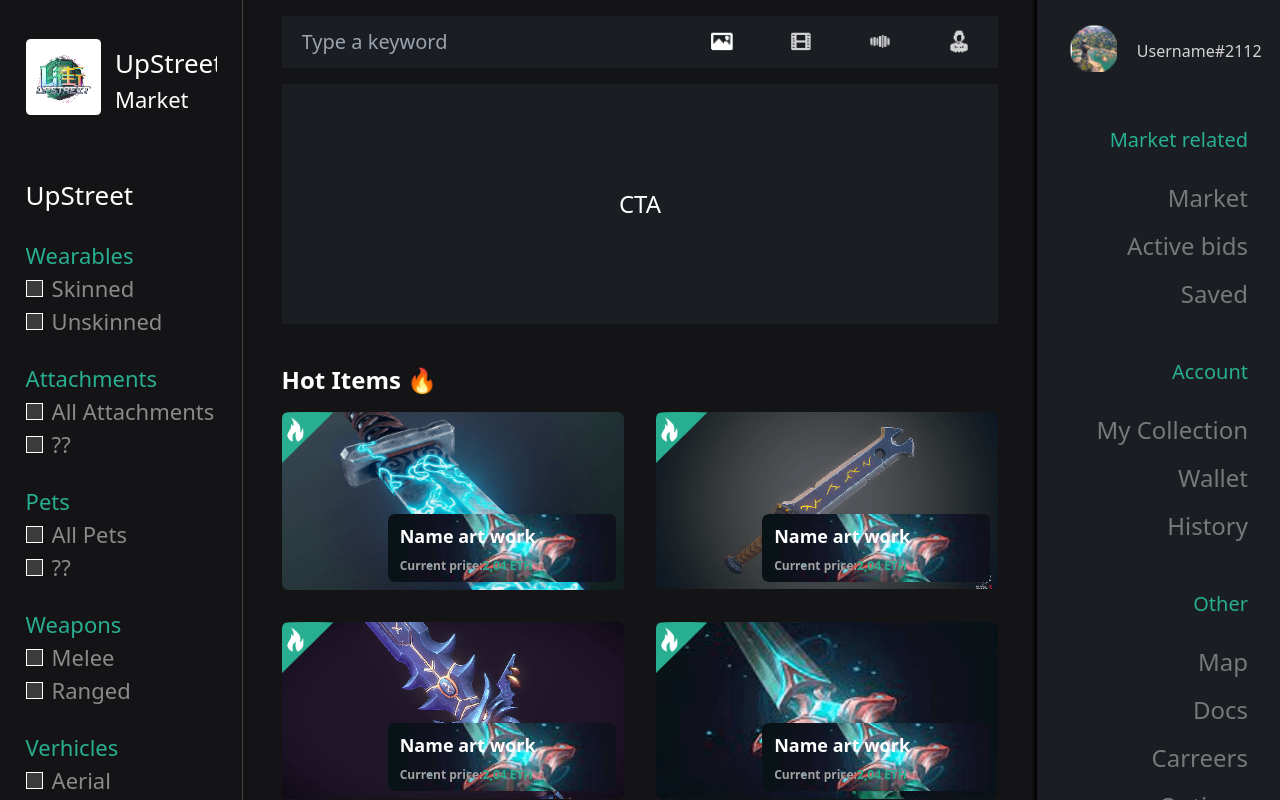
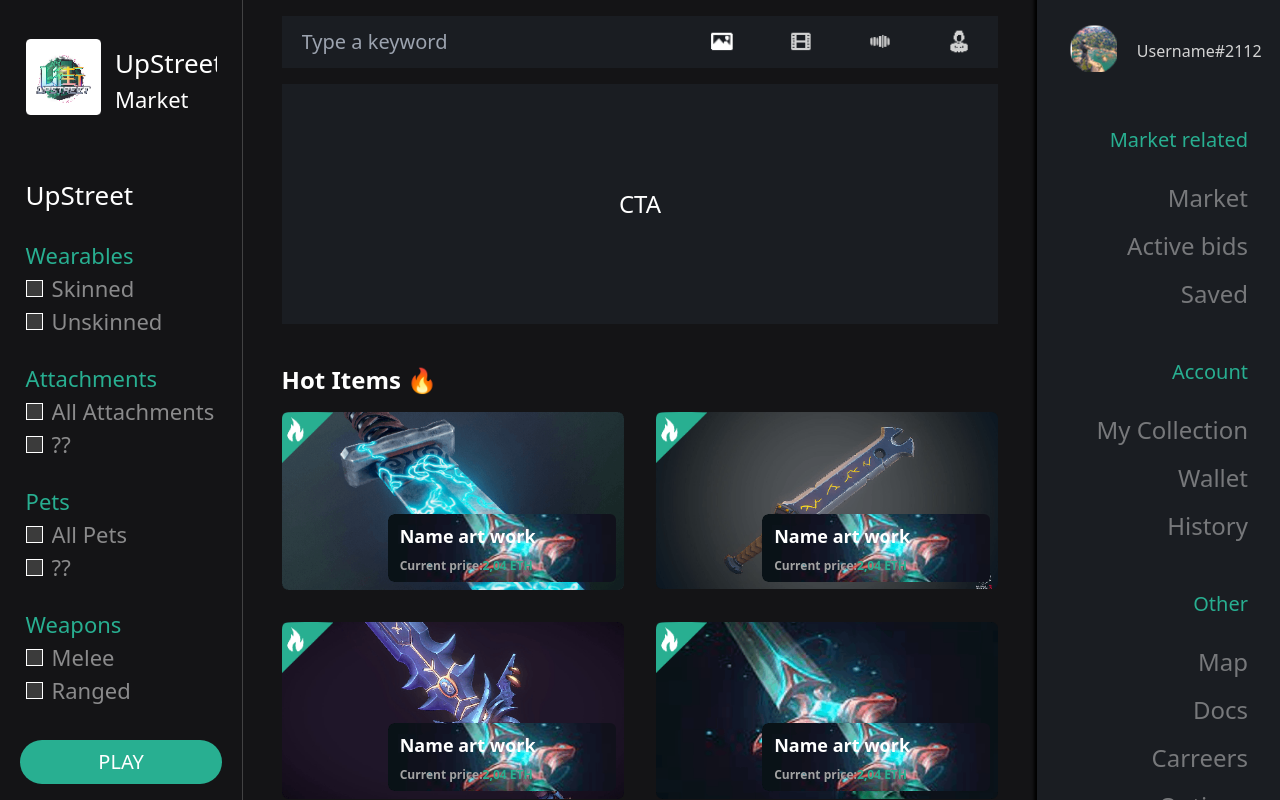
Before and after one commit to webaverse/xchange, a Next.js app: page / in a window 1280 px wide. Built offline with nearby package versions, Linux system fonts and the light colour scheme.

Commit message:
SideBar - Play button added

```diff
--- a/layouts/components/nav-bar/index.js
+++ b/layouts/components/nav-bar/index.js
@@ -4,7 +4,7 @@ import Avatar from './Avatar'
 function NavBar() {
     return (
         <div className='w-min'>
-            <div className='w-[19vw] flex flex-col bg-stone-900 pt-6 p-[2.5vw] pt-6 shadow-[0px_0px_3px_3px]  overflow-x-hidden h-screen overflow-y-scroll'>
+            <div className='w-[19vw] flex flex-col bg-stone-900 pt-6 p-[2.5vw] pt-6 shadow-[0px_0px_3px_3px]  overflow-x-hidden h-screen hover:overflow-y-scroll overflow-y-hidden'>
                 <Avatar />
                 <Navigation />
             </div>
--- a/layouts/components/side-bar/index.js
+++ b/layouts/components/side-bar/index.js
@@ -6,6 +6,8 @@ function SideBar() {
             <div className='w-[19vw] pt-10 flex flex-col border-r border-neutral-500/[.5] h-screen'>
                 <Logo />
                 <Filters />
+
+                <div className='rounded-full mx-5 bg-teal-400 text-white text-xl text-white p-2 text-center mb-4'>PLAY</div>
             </div>
         </div>
     )
```
